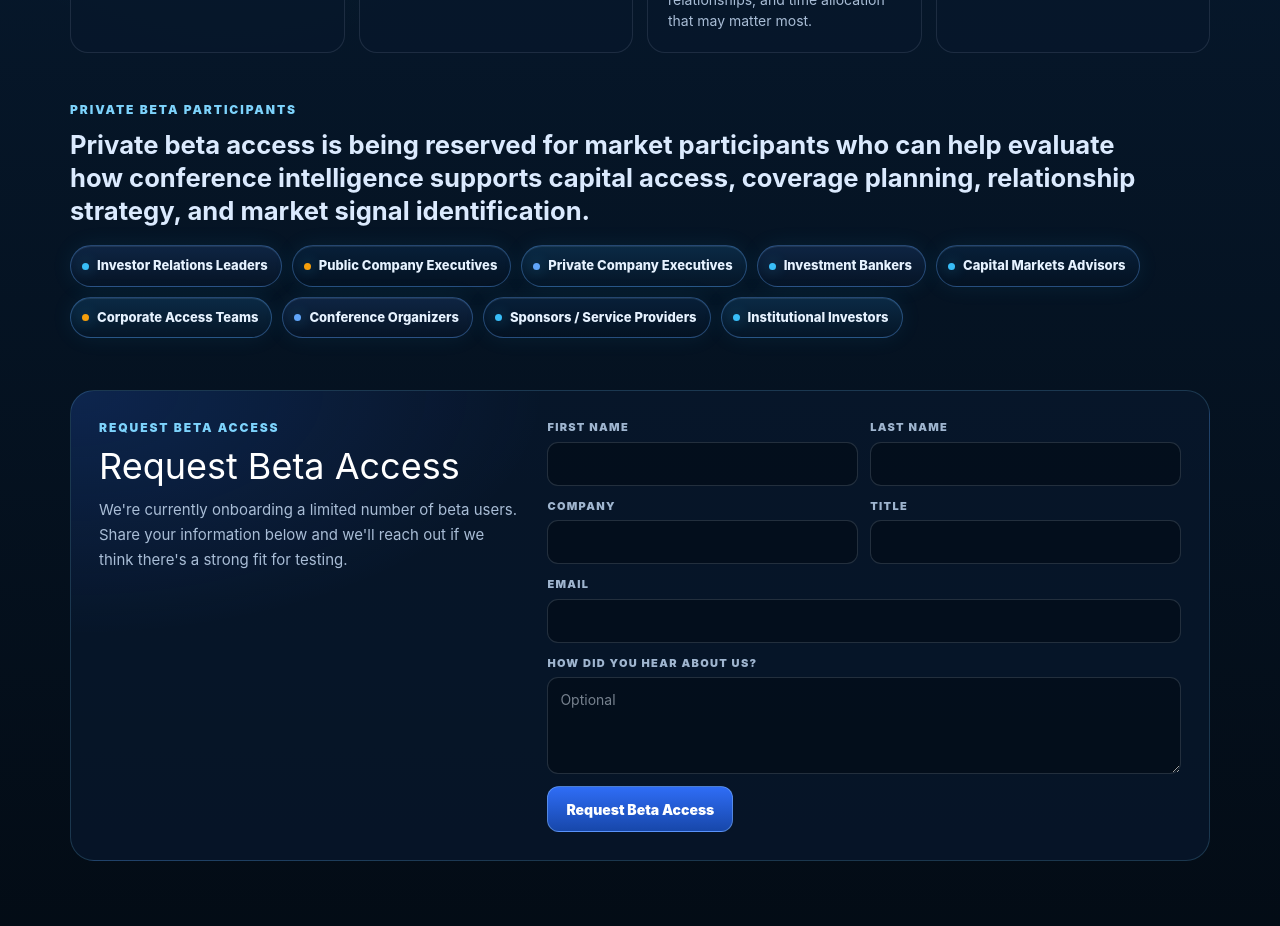
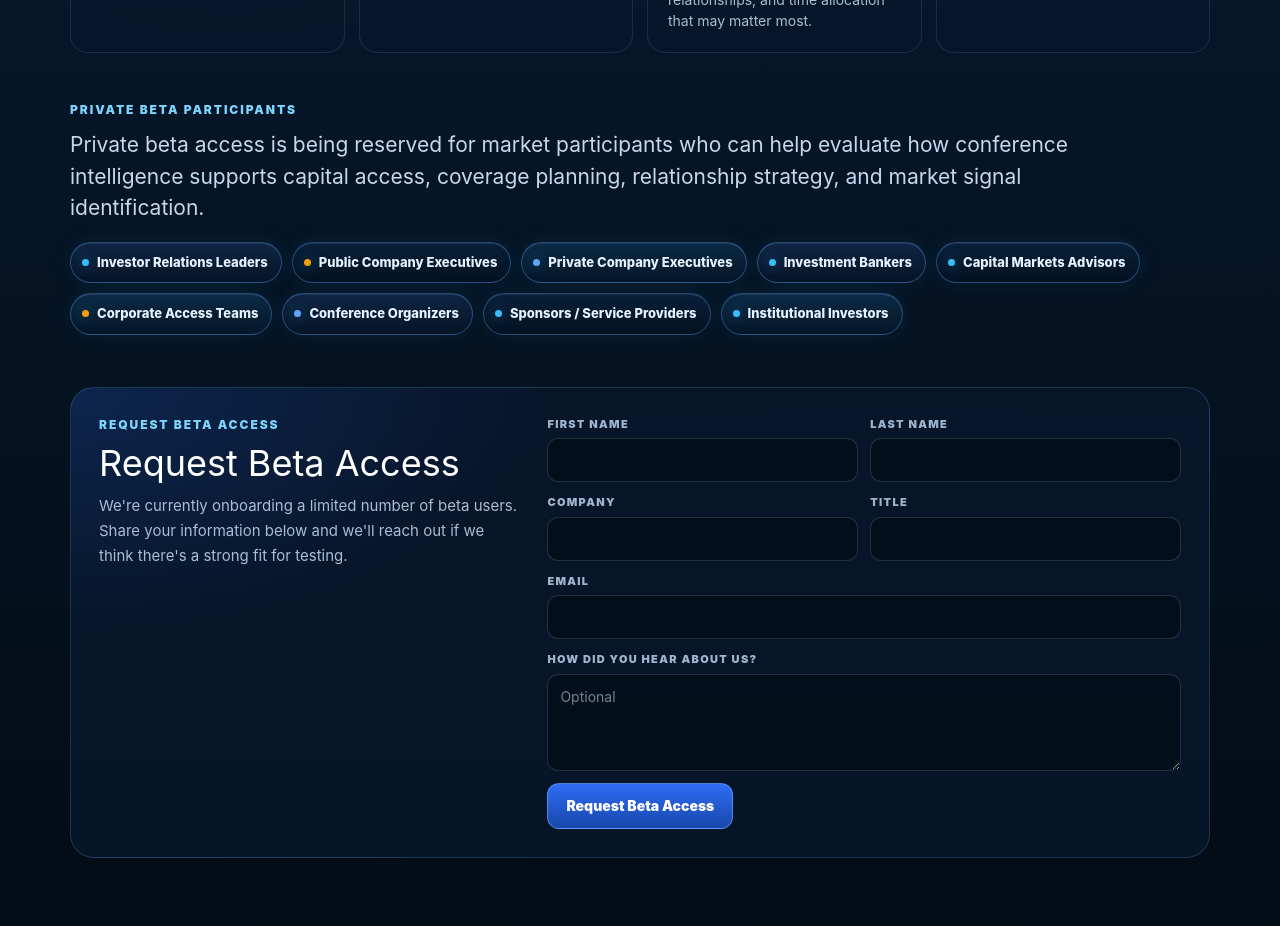
Before and after one commit to Capitalconferencecalendar/capital-conference-calendar, a Next.js app: page / in a window 1280 px wide. Shown: the part 920-1846 px from the top of the page. Built offline with nearby package versions, Linux system fonts and the light colour scheme.

Commit message:
Match participant copy typography

```diff
--- a/app/LandingPageClient.tsx
+++ b/app/LandingPageClient.tsx
@@ -349,7 +349,7 @@ export default function LandingPageClient() {
           <div style={{ color: "#7dd3fc", fontSize: "12px", fontWeight: 950, letterSpacing: "0.16em", textTransform: "uppercase" }}>
             Private Beta Participants
           </div>
-          <h2 style={{ margin: "10px 0 0", color: "#dbeafe", fontSize: "clamp(20px, 2vw, 26px)", lineHeight: 1.28, fontWeight: 650, maxWidth: "1080px" }}>
+          <h2 style={{ margin: "10px 0 0", color: "#c7d8ee", fontSize: "clamp(17px, 1.7vw, 21px)", lineHeight: 1.5, fontWeight: 400, maxWidth: "1080px" }}>
             Private beta access is being reserved for market participants who can help evaluate how conference intelligence supports capital access, coverage planning, relationship strategy, and market signal identification.
           </h2>
         </div>
```
